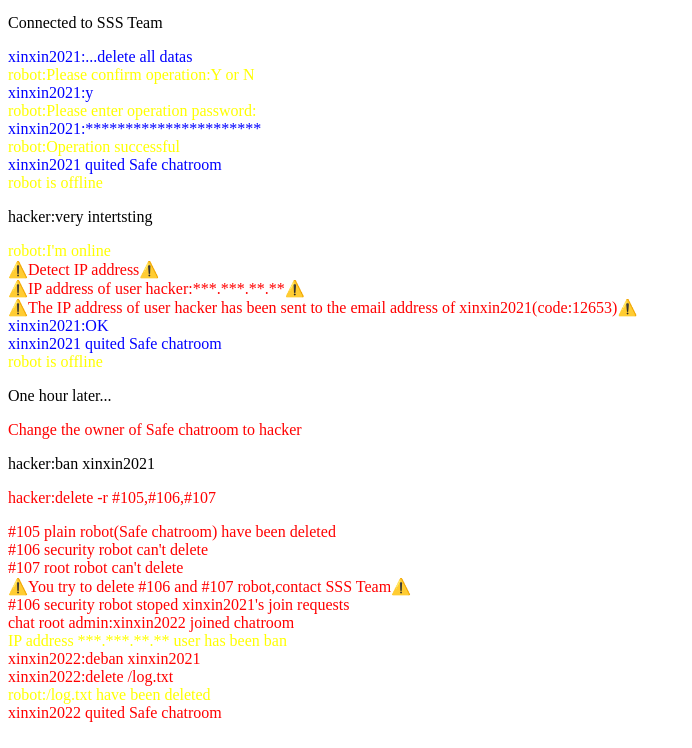
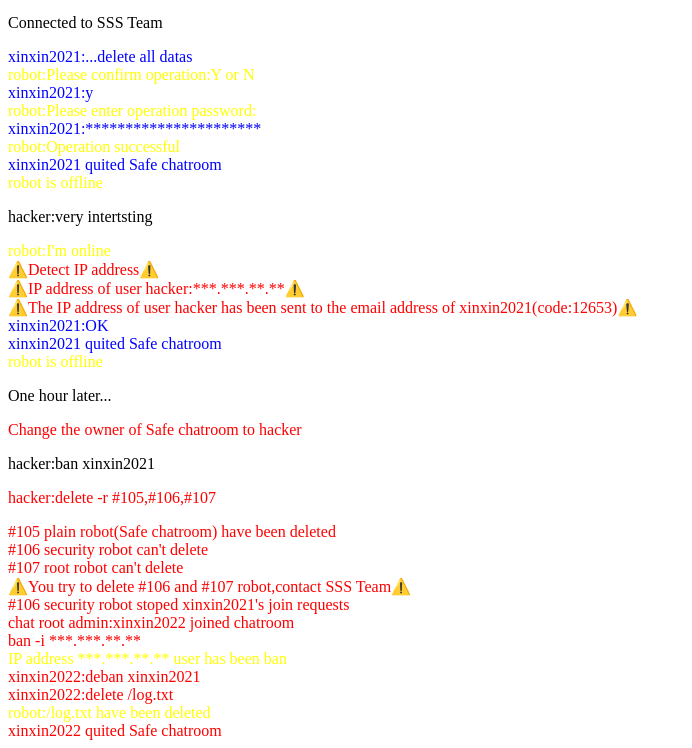
Before and after one commit to xn-team/xn-team.github.io, a plain HTML site: page index.html in a window 1280 px wide. Shown: the part 540-1288 px from the top of the page, without its empty margins (0-692 px from the left). Drawn offline with Linux system fonts and the light colour scheme.

Commit message:
Update index.html

```diff
--- a/index.html
+++ b/index.html
@@ -81,6 +81,8 @@
     <br>
     <span style="color:red">chat root admin:xinxin2022 joined chatroom</span>
     <br>
+    <span style="color:red">ban -i ***.***.**.**</span>
+    <br>
     <span style="color:yellow">IP address ***.***.**.** user has been ban</span>
     <br>
     <span style="color:red">xinxin2022:deban xinxin2021</span>
```
